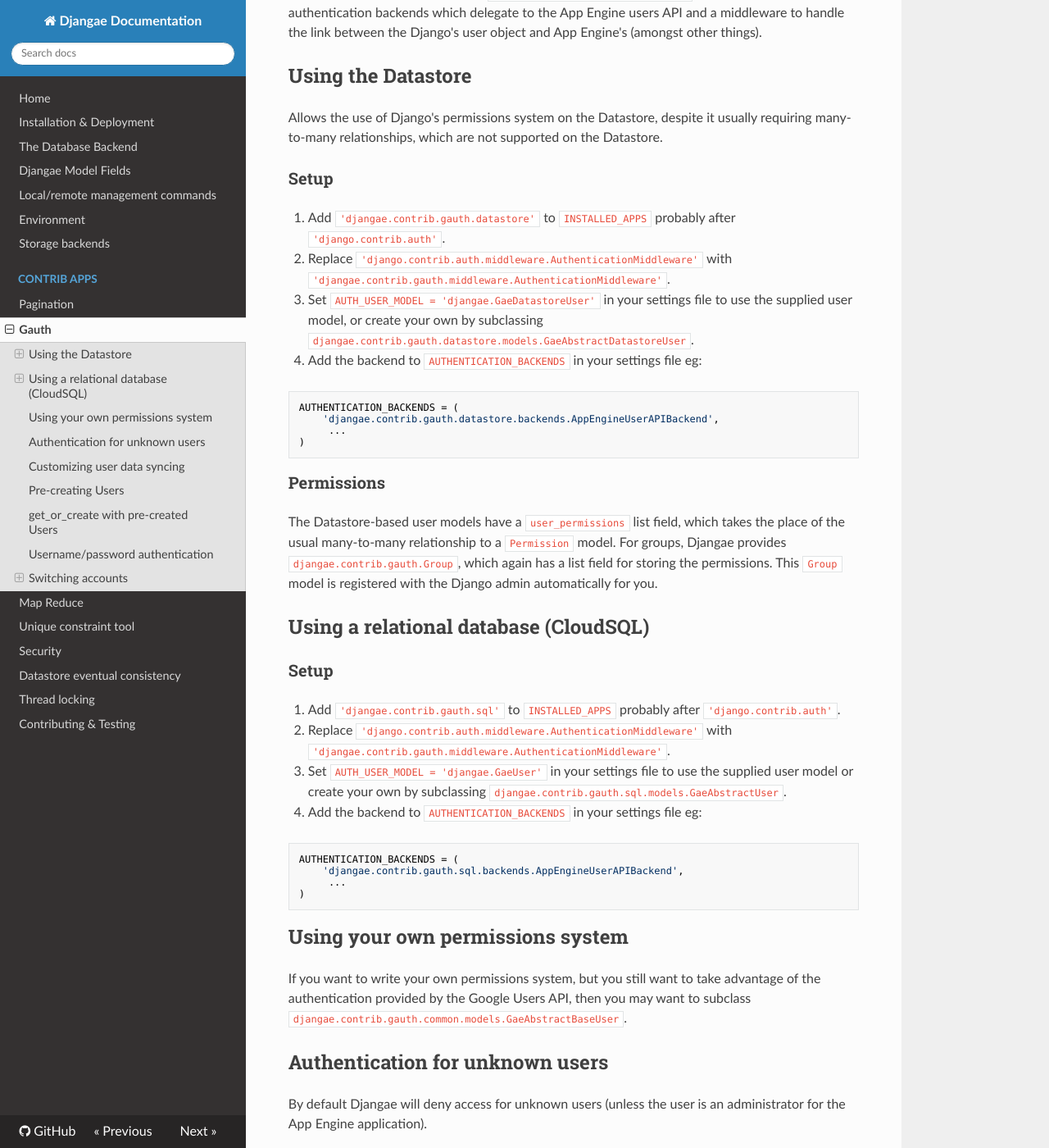
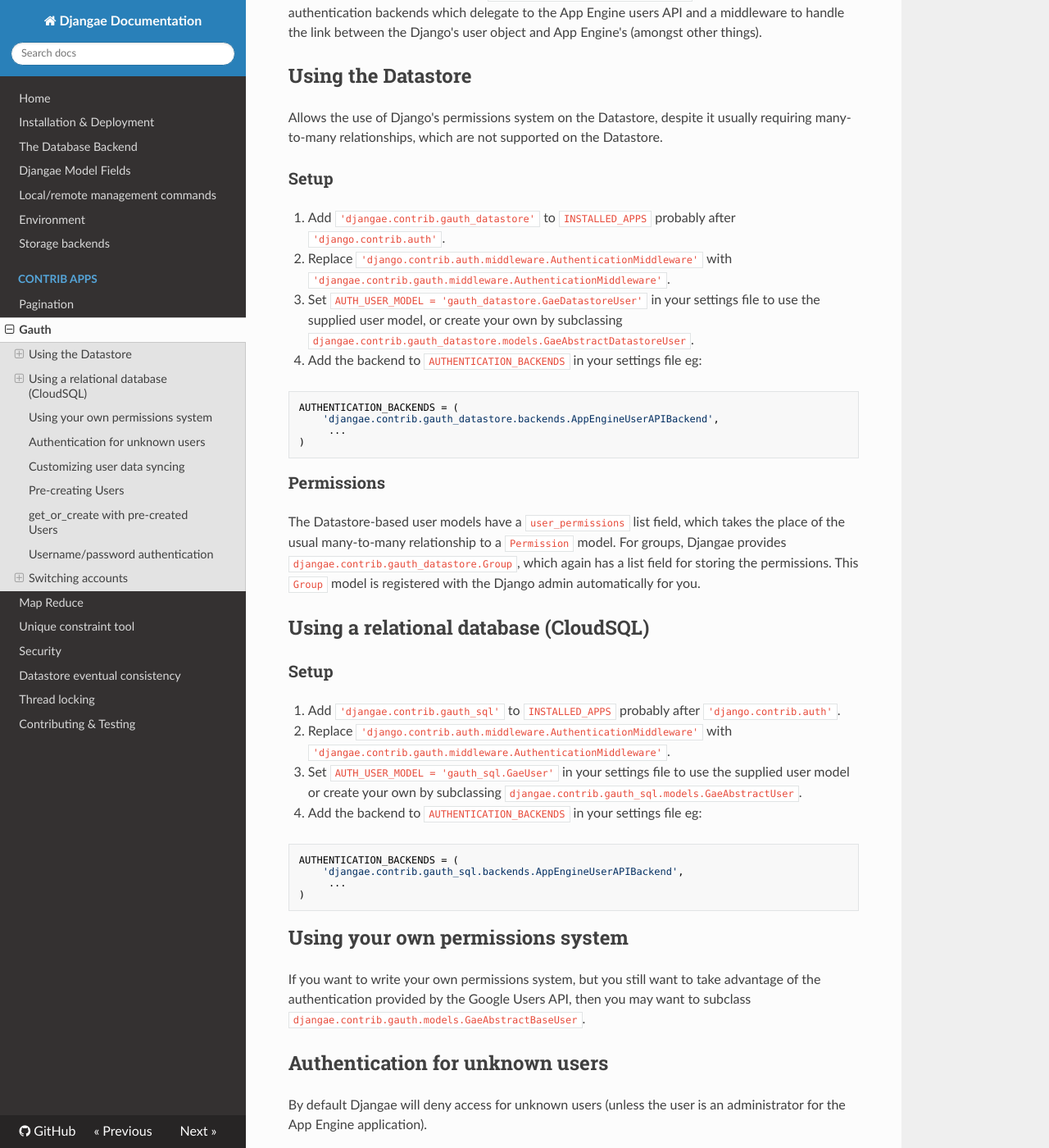
Before and after one commit to wittfabian/djangae, an MkDocs documentation site: the page built from docs/gauth.md, in a window 1280 px wide and 1400 px high, scrolled down 229 px. Shown: the whole window at 82% size. Built offline with MkDocs 1.6.1, drawn with Linux system fonts in a browser that asks for light colours; nearby versions of some CDN libraries; old or Windows-style settings are respelled for this version of MkDocs; some of the changed text lies outside the part shown.

Commit message:
Updating gauth docs.

````diff
--- a/docs/gauth.md
+++ b/docs/gauth.md
@@ -10,23 +10,23 @@
 
 ### Setup
 
-1. Add `'djangae.contrib.gauth.datastore'` to `INSTALLED_APPS` probably
+1. Add `'djangae.contrib.gauth_datastore'` to `INSTALLED_APPS` probably
 after `'django.contrib.auth'`.
 2. Replace `'django.contrib.auth.middleware.AuthenticationMiddleware'` with
 `'djangae.contrib.gauth.middleware.AuthenticationMiddleware'`.
-3. Set `AUTH_USER_MODEL = 'djangae.GaeDatastoreUser'` in your settings file to use the supplied user model, or create your own by subclassing `djangae.contrib.gauth.datastore.models.GaeAbstractDatastoreUser`.
+3. Set `AUTH_USER_MODEL = 'gauth_datastore.GaeDatastoreUser'` in your settings file to use the supplied user model, or create your own by subclassing `djangae.contrib.gauth_datastore.models.GaeAbstractDatastoreUser`.
 4. Add the backend to `AUTHENTICATION_BACKENDS` in your settings file eg:
 
 ```python
 AUTHENTICATION_BACKENDS = (
-	'djangae.contrib.gauth.datastore.backends.AppEngineUserAPIBackend',
+	'djangae.contrib.gauth_datastore.backends.AppEngineUserAPIBackend',
 	 ...
 )
 ```
 
 ### Permissions
 
-The Datastore-based user models have a `user_permissions` list field, which takes the place of the usual many-to-many relationship to a `Permission` model.  For groups, Djangae provides `djangae.contrib.gauth.Group`, which again has a list field for storing the permissions.  This `Group` model is registered with the Django admin automatically for you.
+The Datastore-based user models have a `user_permissions` list field, which takes the place of the usual many-to-many relationship to a `Permission` model.  For groups, Djangae provides `djangae.contrib.gauth_datastore.Group`, which again has a list field for storing the permissions.  This `Group` model is registered with the Django admin automatically for you.
 
 
 ## Using a relational database (CloudSQL)
@@ -34,16 +34,16 @@
 
 ### Setup
 
-1. Add `'djangae.contrib.gauth.sql'` to `INSTALLED_APPS` probably
+1. Add `'djangae.contrib.gauth_sql'` to `INSTALLED_APPS` probably
 after `'django.contrib.auth'`.
 2. Replace `'django.contrib.auth.middleware.AuthenticationMiddleware'` with
 `'djangae.contrib.gauth.middleware.AuthenticationMiddleware'`.
-3. Set `AUTH_USER_MODEL = 'djangae.GaeUser'` in your settings file to use the supplied user model or create your own by subclassing `djangae.contrib.gauth.sql.models.GaeAbstractUser`.
+3. Set `AUTH_USER_MODEL = 'gauth_sql.GaeUser'` in your settings file to use the supplied user model or create your own by subclassing `djangae.contrib.gauth_sql.models.GaeAbstractUser`.
 4. Add the backend to `AUTHENTICATION_BACKENDS` in your settings file eg:
 
 ```python
 AUTHENTICATION_BACKENDS = (
-	'djangae.contrib.gauth.sql.backends.AppEngineUserAPIBackend',
+	'djangae.contrib.gauth_sql.backends.AppEngineUserAPIBackend',
 	 ...
 )
 ```
@@ -51,7 +51,7 @@
 
 ## Using your own permissions system
 
-If you want to write your own permissions system, but you still want to take advantage of the authentication provided by the Google Users API, then you may want to subclass `djangae.contrib.gauth.common.models.GaeAbstractBaseUser`.
+If you want to write your own permissions system, but you still want to take advantage of the authentication provided by the Google Users API, then you may want to subclass `djangae.contrib.gauth.models.GaeAbstractBaseUser`.
 
 
 ## Authentication for unknown users
@@ -115,7 +115,7 @@
 
 ```python
 AUTHENTICATION_BACKENDS = (
-    'djangae.contrib.gauth.datastore.backends.AppEngineUserAPIBackend',
+    'djangae.contrib.gauth_datastore.backends.AppEngineUserAPIBackend',
     'django.contrib.auth.backends.ModelBackend',
 )
 
````
Also changed, not shown: 1 other file.
